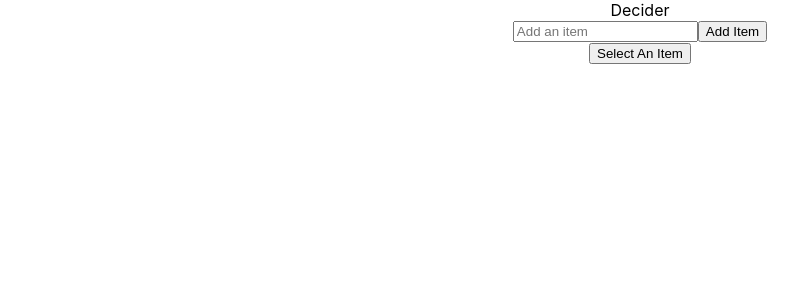
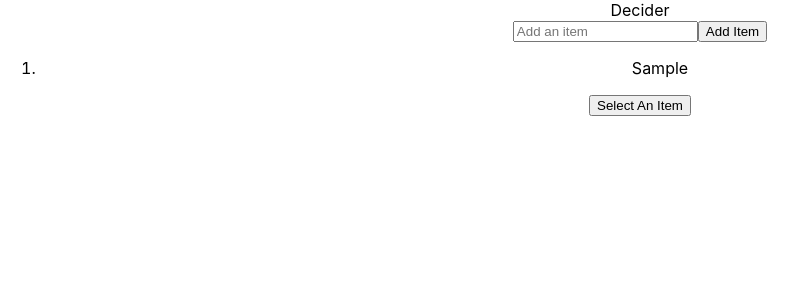
Before and after one commit to ProjectErostribe/decidr, a React (Create React App) app: page / in a window 1280 px wide. Both pictures are taken after typing "Sample" into the empty fields and a click on the button "Add Item". Shown: the top 300 px of the page, without its empty margins (0-808 px from the left). Built offline with nearby package versions, Linux system fonts and the light colour scheme.

Commit message:
feat(display list): add list display #5

```diff
--- a/src/App.js
+++ b/src/App.js
@@ -1,6 +1,7 @@
 import './App.css';
 import { useState } from 'react';
 import AddItem from './Components/AddItem';
+import DisplayList from './Components/DisplayList';
 
 function App() {
   const [listContainer, setListContainer] = useState([]);
@@ -20,6 +21,9 @@ function App() {
         listContainer={listContainer}
         setListContainer={setListContainer}
       />
+      <DisplayList
+        listContainer={listContainer}
+      />
       <button onClick={selectItem}>Select An Item</button>
     </div>
   );
--- /dev/null
+++ b/src/Components/DisplayList.js
@@ -0,0 +1,14 @@
+export default function DisplayList({ listContainer }) {
+
+  const displayList = listContainer.map(
+    (item, index) => (
+      <li key={index}>{item}</li>
+    )
+  );
+
+  return (
+    <ol>
+      {displayList}
+    </ol>
+  )
+}
```
